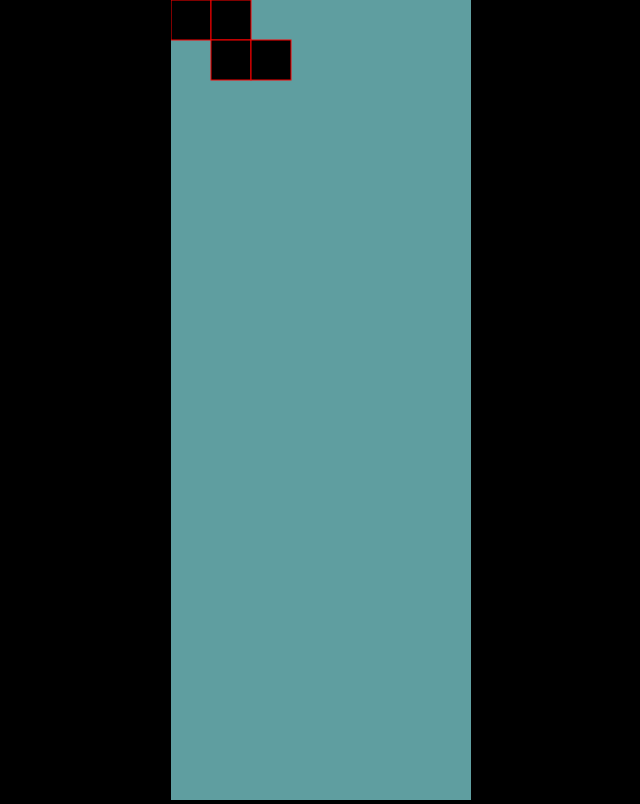
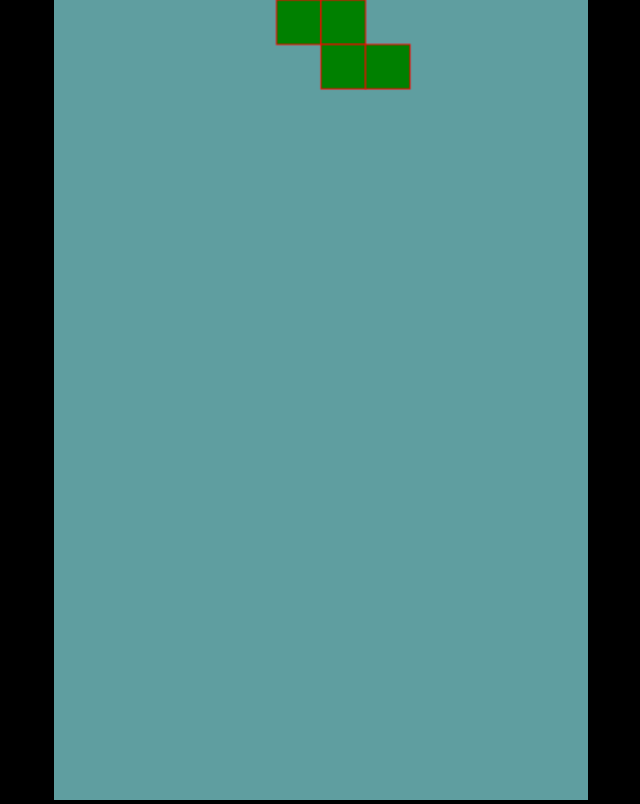
Before and after one commit to FerrandezBenjamin/Projet_tetris, a website: page Algo/client/index.html in a window 1280 px wide. Shown: the whole page, without its empty margins (319-959 px from the left). Drawn offline with Linux system fonts and the light colour scheme.

Commit message:
Ajout de model, view, controller

```diff
--- a/Algo/client/index.html
+++ b/Algo/client/index.html
@@ -11,5 +11,8 @@
       <canvas id="game"> </canvas>
     </div>
   </body>
+  <script src="js/model.js"></script>
+  <script src="js/view.js"></script>
+  <script src="js/controller.js"></script>
   <script src="js/main.js"></script>
 </html>
--- /dev/null
+++ b/Algo/client/js/controller.js
@@ -0,0 +1,5 @@
+function initializeController(grid) {
+  window.onkeydown = (event) => {
+    console.log(event.code);
+  };
+}
--- a/Algo/client/js/main.js
+++ b/Algo/client/js/main.js
@@ -1,109 +1,78 @@
-const BLOC_L = {
-  cells: [[true, false, false][(true, true, true)]],
-};
-
-const BLOC_L_rot = {
+const BLOCS = {
+  1: {
+    // BLOC L
     cells: [
+      [
+        [true, false, false],
+        [true, true, true],
+      ],
+      [
         [true, true],
         [true, false],
         [true, false],
       ],
-};
-
-const BLOC_L_rot2 = {
-  cells: [
+      [
         [true, true, true],
         [false, false, true],
       ],
-};
-
-const BLOC_L_rot3 = {
-  cells: [
+      [
         [false, true],
         [false, true],
         [true, true],
       ],
-};
+    ],
+    color: "teal",
+  },
 
-const BLOC_T = {
+  2: {
+    // BLOC T
     cells: [
+      [
         [true, true, true],
         [false, true, false],
       ],
-};
-
-const BLOC_T_rot = {
-  cells: [
+      [
         [true, false],
         [true, true],
         [true, false],
       ],
-};
-
-const BLOC_T_rot2 = {
-  cells: [
+      [
         [false, true, false],
         [true, true, true],
       ],
-};
-
-const BLOC_T_rot3 = {
-  cells: [
+      [
         [false, true],
         [true, true],
         [false, true],
       ],
-};
+    ],
+    color: "purple",
+  },
 
-const BLOC_I = {
-  cells: [[true, true, true, true]],
-};
+  3: {
+    //BLOC I
+    cells: [[[true, true, true, true]], [[true], [true], [true], [true]]],
+    color: "orange",
+  },
 
-const BLOC_I_rot = {
-  cells: [[true], [true], [true], [true]],
-};
-
-const BLOC_Z = {
+  4: {
+    //BLOC Z
     cells: [
+      [
         [true, true, false],
         [false, true, true],
       ],
-};
-
-const BLOC_Z_rot = {
-  cells: [
+      [
         [false, true],
         [true, true],
         [true, false],
       ],
+    ],
+    color: "green",
+  },
 };
 
-const GRID = {
-  cells: [],
-  width: 12,
-  height: 18,
-};
-
-var canvas = document.getElementById("game");
-canvas.height = window.innerHeight;
-var context = canvas.getContext("2d");
-
-// context.strokeStyle = "red";
-// context.strokeRect(10, 20, 30, 40);
-// context.fillStyle = "black";
-// context.fillRect(10, 20, 30, 40);
-
-function drawPiece(bloc) {
-  for (let i = 0; i < bloc.cells.length; i++) {
-    for (let j = 0; j < bloc.cells[i].length; j++) {
-      if (bloc.cells[i][j]) {
-        context.fillStyle = "black";
-        context.fillRect(j * 40, i * 40, 40, 40);
-        context.strokeStyle = "red";
-        context.strokeRect(j * 40, i * 40, 40, 40);
-      }
-    }
-  }
-}
-
-drawPiece(BLOC_Z);
+let grid = {};
+initializeModel(grid);
+initializeView(grid);
+initializeController(grid);
--- /dev/null
+++ b/Algo/client/js/model.js
@@ -0,0 +1,17 @@
+function initializeModel(grid) {
+  grid.cells = [];
+  grid.width = 12;
+  grid.height = 18;
+  grid.bloc = null;
+  grid.orientation = -1;
+  grid.x = -1;
+  grid.y = -1;
+  chooseBloc(grid);
+}
+
+function chooseBloc(grid) {
+  grid.bloc = BLOCS[Math.floor(Math.random() * Object.keys(BLOCS).length) + 1];
+  grid.orientation = Math.floor(Math.random() * grid.bloc.cells.length);
+  grid.x = grid.width / 2 - 1;
+  grid.y = 0;
+}
--- /dev/null
+++ b/Algo/client/js/view.js
@@ -0,0 +1,29 @@
+const SIZE = 40;
+
+function initializeView(grid) {
+  let canvas = document.getElementById("game");
+  canvas.width = grid.width * SIZE;
+  canvas.height = grid.height * SIZE;
+  let context = canvas.getContext("2d");
+  drawBloc(grid, context);
+}
+
+// context.strokeStyle = "red";
+// context.strokeRect(10, 20, 30, 40);
+// context.fillStyle = "black";
+// context.fillRect(10, 20, 30, 40);
+
+function drawBloc(grid, context) {
+  // Notre fonction qui nous permets de creer des blocs,
+  let cells = grid.bloc.cells[grid.orientation];
+  for (let i = 0; i < cells.length; i++) {
+    for (let j = 0; j < cells[i].length; j++) {
+      if (cells[i][j]) {
+        context.fillStyle = grid.bloc.color;
+        context.fillRect((grid.x + j) * SIZE, grid.y + i * SIZE, SIZE, SIZE);
+        context.strokeStyle = "red";
+        context.strokeRect((grid.x + j) * SIZE, grid.y + i * SIZE, SIZE, SIZE);
+      }
+    }
+  }
+}
```
Lines whose indentation alone changed are shown as unchanged.
